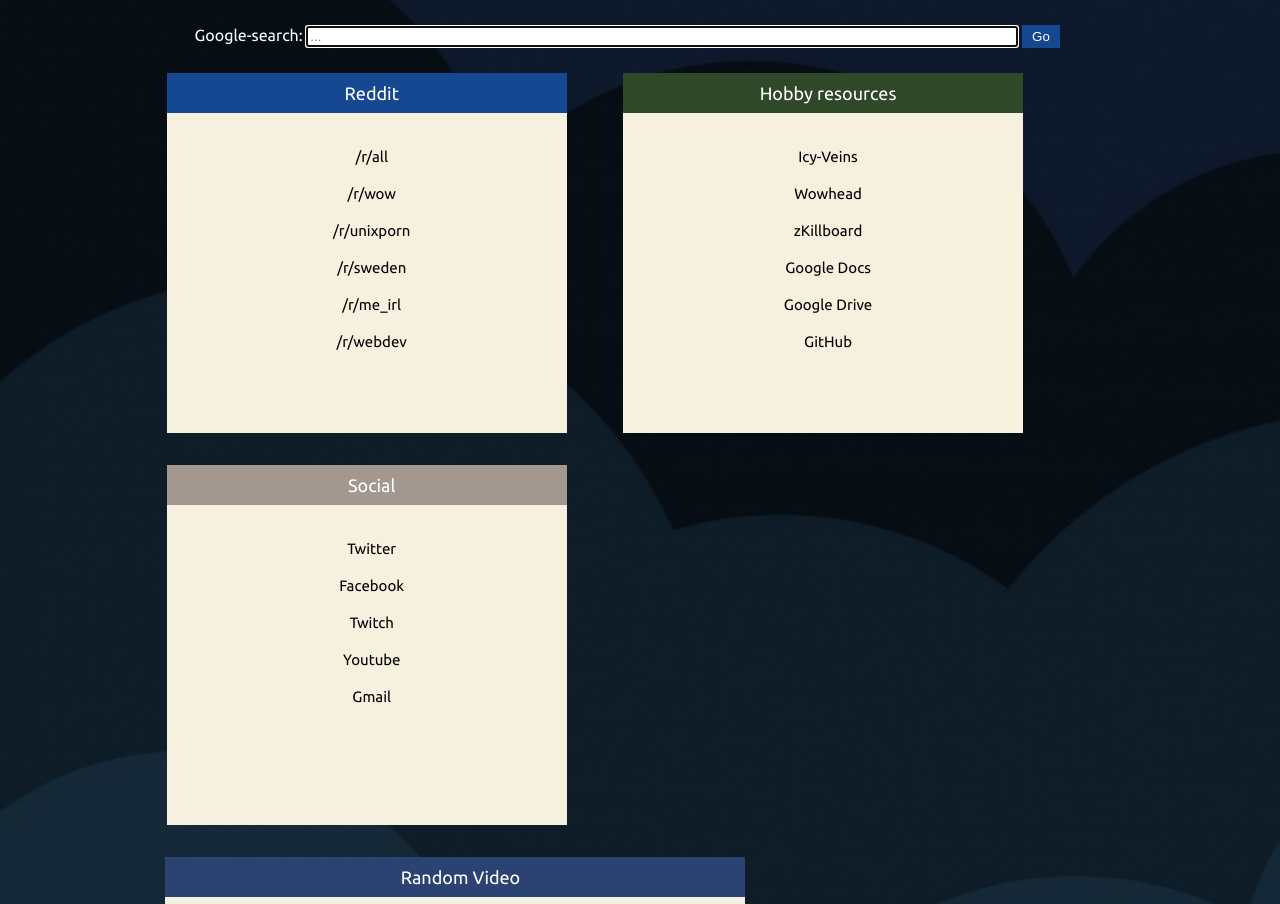
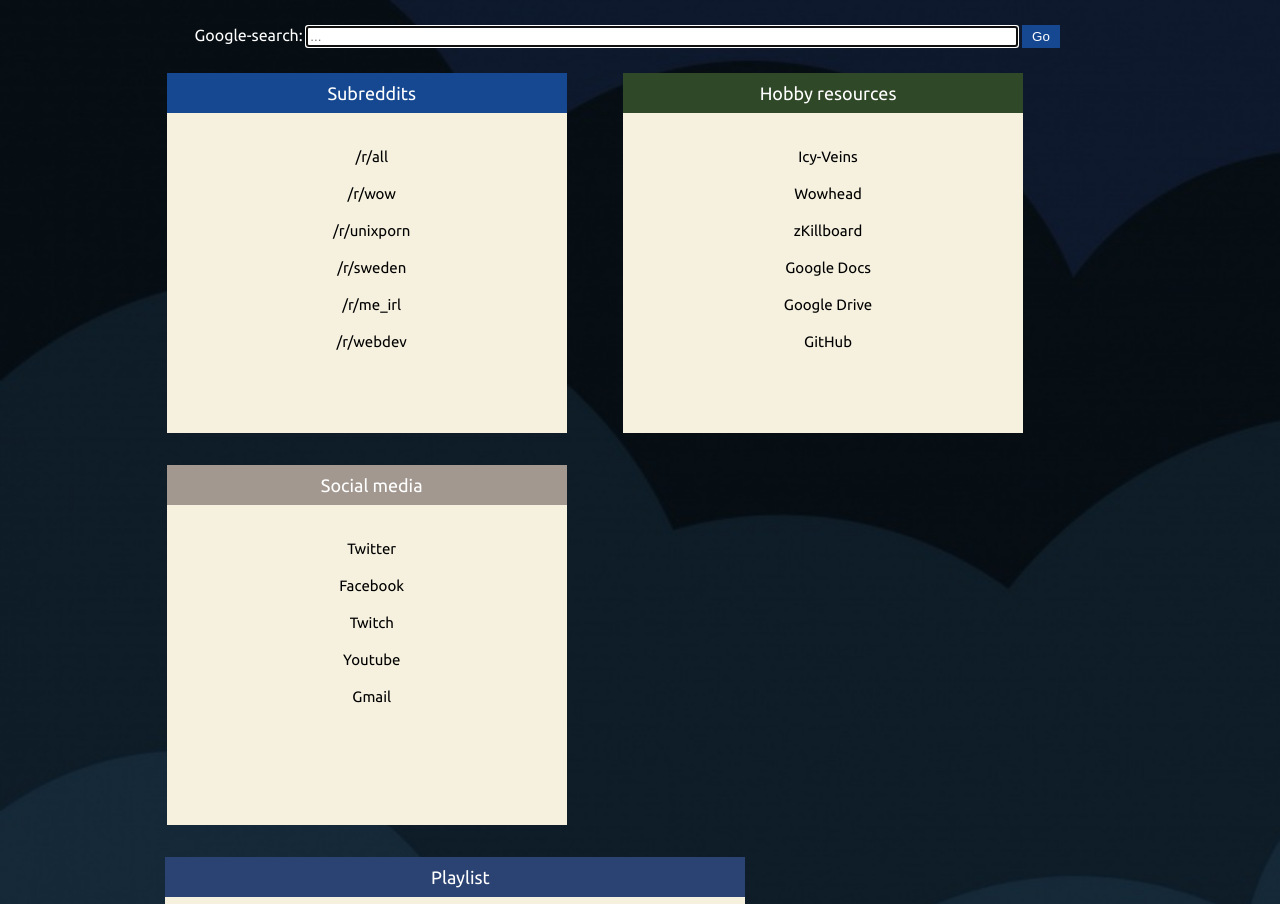
Before and after one commit to Fnejk/startpage, a plain HTML site: page index.html in a window 1280 px wide. Shown: the top 904 px of the page. Drawn offline with Linux system fonts and the light colour scheme; grey boxes are pictures that could not be loaded.

Commit message:
Add files via upload

```diff
--- a/index.html
+++ b/index.html
@@ -2,7 +2,7 @@
 <html>
 <head>
 	<meta charset= "UTF-8">
-	<title>Startsida</title>
+	<title>Startpage</title>
 	<link rel="stylesheet" href="style.css">
 </head>
 
@@ -19,7 +19,7 @@
 <main>
 	<!-- Reddit Links-->
 	<div class="container">
-		<div style="background-color: #154890;" class="containerHeader">Reddit</div>
+		<div style="background-color: #154890;" class="containerHeader">Subreddits</div>
 
 		<div class="containerContent">
 			<ul>
@@ -88,7 +88,7 @@
 
 		<!-- Social -->
       <div class="container">
-        <div style="background-color: #A29890;" class="containerHeader">Social</div>
+        <div style="background-color: #A29890;" class="containerHeader">Social media</div>
 
         <div class="containerContent">
           <ul>
@@ -119,7 +119,7 @@
 		<!-- Themesong-->
 
 		<div class="goodshit">
-			<div style="background-color: #2B4372; "class="containerHeader">Random Video</div>
+			<div style="background-color: #2B4372; "class="containerHeader">Playlist</div>
 
 			<div class="containerContent">
 
@@ -136,6 +136,15 @@
 
 			<div class="ircContent">
 			<textarea name="comments" id="comments" style="width:96%;height:290px;background-color:#F5F1DE;border:none;padding:2%;font:22px/30px sans-serif;">
+			█░░███░██░░█░░█
+			█░░█░█░█░░█░█░█
+			█░░█░█░█░░███░█
+			██░███░██░█░█░██
+
+			██░███░░█░░█░░░█
+			█░░█░█░█░█░██░██
+			░█░███░███░█░█░█
+			██░█░░░█░█░█░░░█
 
 			</textarea>
 			</div>
```
